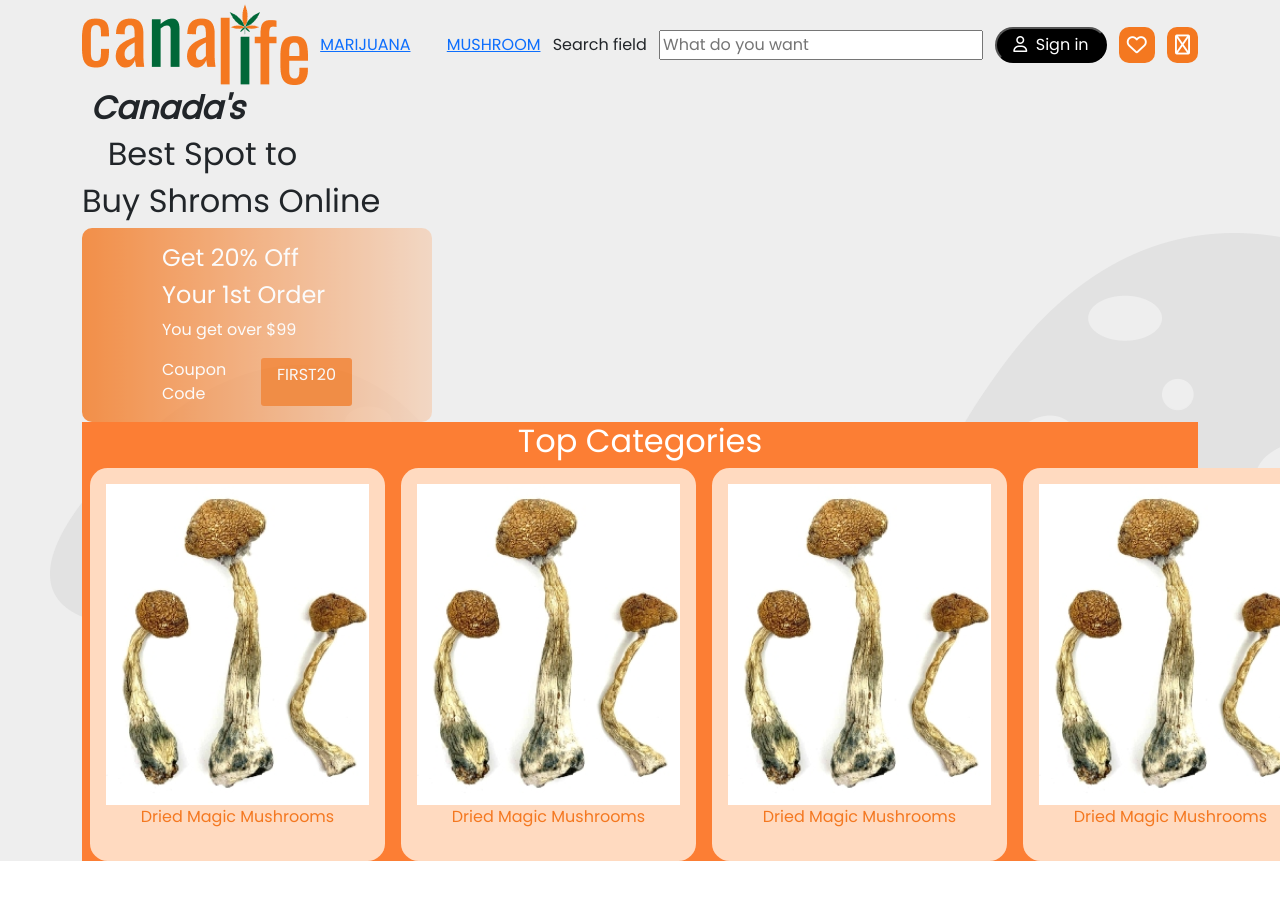
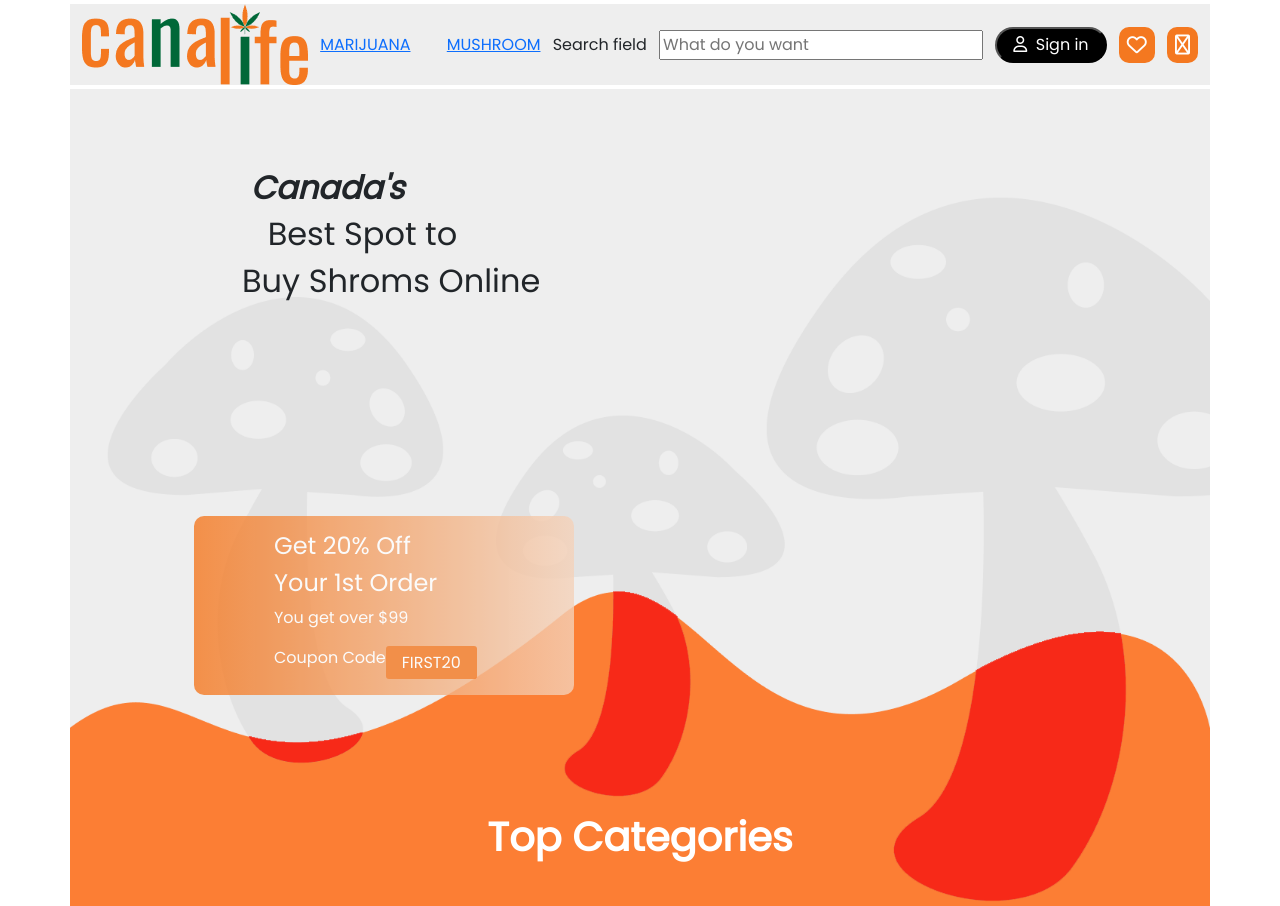
Before and after one commit to ironcg20/first_demo, a plain HTML site: page index.html in a window 1280 px wide. Shown: the top 906 px of the page. Drawn offline with nearby package versions, Linux system fonts and the light colour scheme.

Commit message:
updated_canilife

```diff
--- a/assets/css/mycss.css
+++ b/assets/css/mycss.css
@@ -12,7 +12,11 @@ body {
 }
 
 #banner {
-	background-color: #EEEEEE;
+	background-image: url(../img/back.png);
+/*	background-attachment: fixed;*/
+	background-repeat: no-repeat;
+	background-size: cover;
+/*	width: 100%;*/
 }
 .navbar {
 	width: 100%;
@@ -186,11 +190,19 @@ body {
 .c-card {
 	background-color: #FFDAC0;
 	border-radius: 1.1rem;
+/*	zoom:0.9;*/
+}
+
+.c-card img {
+	zoom:0.7;
 }
 
 .c-card .c-caption {
 	text-align: center;
 	color: #F47820;
+	font-weight: 700;
+	line-height: 30.48px;
+	margin-top: 2rem;
 }
 
 #back_aboutus {
@@ -285,7 +297,7 @@ body {
 	padding-right: 5rem;
 	padding-bottom: 1rem;
 	color: white;
-	width: 350px;
+	width: 380px;
 	opacity: 0.8;
 }
 #tag-off {
@@ -299,12 +311,24 @@ body {
 }
 
 #top-categories {
-	background-color: #fc7e34;
+	margin-top: 25rem;
+/*	background-color: #fc7e34;*/
 }
 
 #aboutus {
 	background-image: url(../img/back_aboutus.png);
 	background-repeat: no-repeat;
+}
+
+#category-container {
+	background-color: #fbfbfb;
+	padding-top: 3rem;
+	padding-bottom: 3rem;
+	padding-left:1.5rem;
+	padding-right: 1.5rem;
+	border-radius: 20px;
+	margin-left: 3rem;
+	margin-right: 3rem;
 }
 
 .center-vertically {
--- a/index.html
+++ b/index.html
@@ -10,9 +10,8 @@
 	<link rel="stylesheet" href="https://fonts.googleapis.com/css?family=Poppins">
 </head>
 <body>
-	<!-- <div class="container"> -->
-		<nav class="navbar px-3 py-1 d-flex justify-content-between" id="header">
-			<div class="container">
+		<nav class="navbar px-3 py-1 d-flex justify-content-between">
+			<div class="container" id="header">
 				<div><a href="index.html"><img src="./assets/img/logo.png"></a></div>
 				<div>
 					<a href="#">MARIJUANA</a>
@@ -23,9 +22,6 @@
 	        <label for="tnb-google-search-input" class="tnb-soft-hide">
 	          Search field
 	        </label>
-
-        <!-- <input id="tnb-google-search-input" type="text" placeholder="Search..." autocomplete="off" onkeydown="TopNavBar.googleSearchAttachKeyPressHandler(event)" aria-label="Search field" oninput="TopNavBar.searchWithSuggestions(this)" onfocus="TopNavBar.searchWithSuggestions(this)" onblur="TopNavBar.searchFieldLostFocus(event)"> -->
-
 	      </div>
 				<input type="text" name="search" placeholder="What do you want">
 				<button class="bg-black round text-white px-3 py-1"><i class="far fa-user"></i>&nbsp&nbspSign in</button>
@@ -34,15 +30,18 @@
 			</div>
 		</nav>
 
-		<div style="background-image: url(./assets/img/back_1.png);" id="banner">
-			<div class="container">
+		<!-- <div class="v-margin"></div> -->
+
 		<div>
+			<div class="container" id="banner">
+				<div class="position-relative">
+					<div class="position-relative" style="left:10rem; top:5rem;">
 						<h2><i><b>&nbspCanada's</b></i></h2>
 						<h2>&nbsp&nbsp&nbspBest Spot to</h2>
 						<h2>Buy Shroms Online</h2>
 					</div>
 
-				<div id="free-discount">
+					<div id="free-discount" class="position-relative" style="left:7rem; top:18rem;">
 						<h4>Get 20% Off</h4>
 						<h4>Your 1st Order</h4>
 						<p>You get over $99</p>
@@ -52,8 +51,8 @@
 						</div>
 					</div>
 					<div id="top-categories">
-					<h2 id="text-top-categories" class="text-white">Top Categories</h2>
-					<div class="d-flex justify-content-between">
+						<h2 id="text-top-categories" class="title text-white mb-5">Top Categories</h2>
+						<div class="d-flex justify-content-between" id="category-container">
 							<div class="c-card p-3 mx-2">
 								<img src="./assets/img/categories-1.png">
 								<p class="c-caption">Dried Magic Mushrooms</p>
@@ -69,6 +68,7 @@
 							<div class="c-card p-3 mx-2">
 								<img src="./assets/img/categories-1.png">
 								<p class="c-caption">Dried Magic Mushrooms</p>
+							</div>
 						</div>
 					</div>
 				</div>
```
Also changed, not shown: caruosel.html (added, +41 -0 lines), assets/img/back.png (added). Lines whose indentation alone changed are shown as unchanged.
